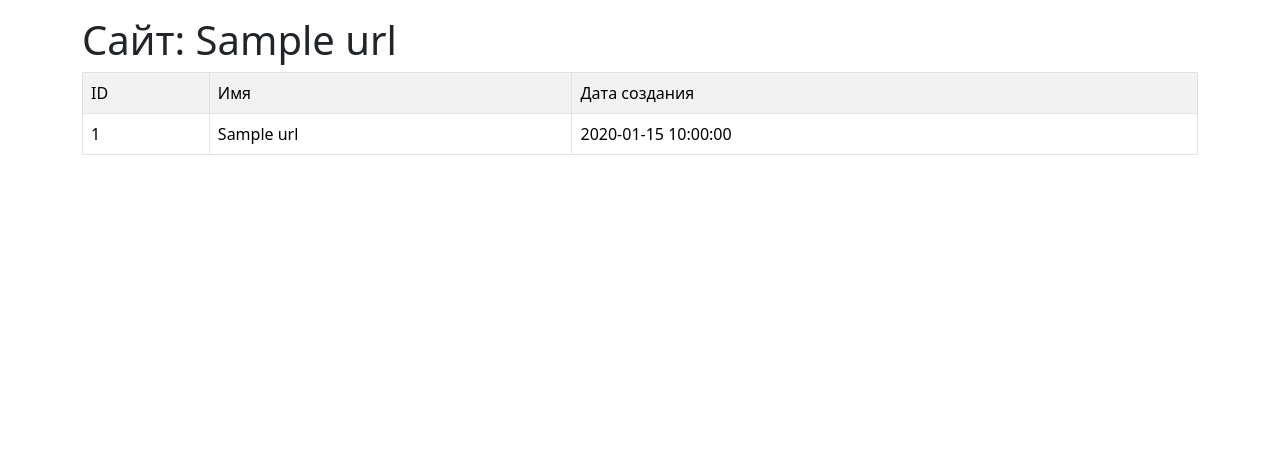
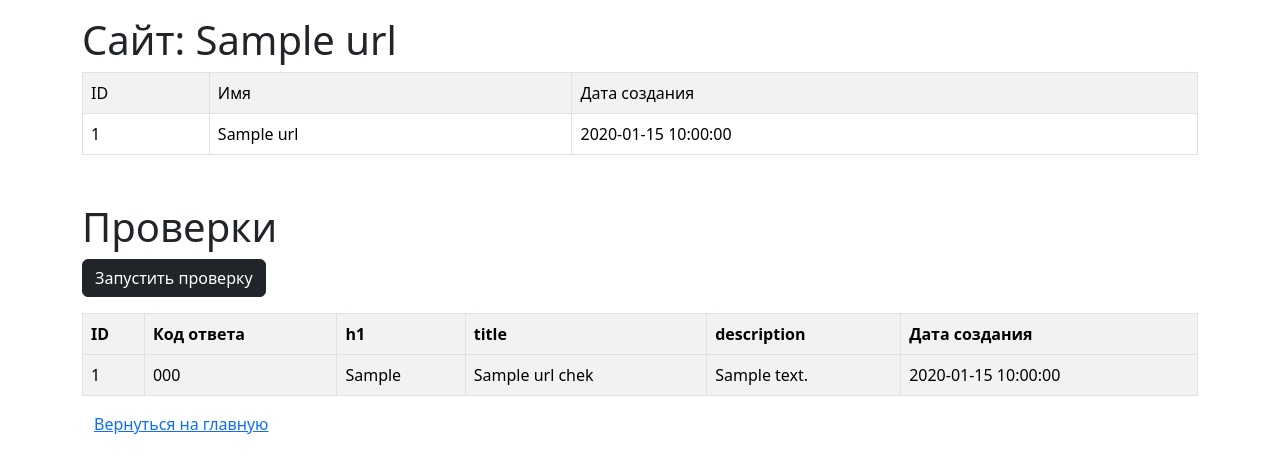
Before and after one commit to Ker0s1n/python-project-83, a Flask app: page /urls/1 in a window 1280 px wide. Shown: the part 65-538 px from the top of the page. Run offline with Flask 3, Linux system fonts and the light colour scheme; a database or web service that is not in the repository returns one stand-in record (values such as "Sample title"); some libraries are stand-ins or nearby versions.

Commit message:
step 4 complete

```diff
--- a/page_analyzer/app.py
+++ b/page_analyzer/app.py
@@ -65,6 +65,7 @@ def post_url():
 def get_url(id):
     conn = db_module.connect_db(DATABASE_URL)
     url_info = db_module.get_url(conn, id)
+    url_check = db_module.show_url_checks(conn, id)
 
     if not url_info:
         db_module.close(conn)
@@ -74,6 +75,7 @@ def get_url(id):
     return render_template(
         'urls/id_info.html',
         url_info=url_info,
+        url_check=url_check,
         messages=get_flashed_messages(with_categories=True)
     )
 
@@ -90,3 +92,19 @@ def get_urls_list():
         urls=urls,
         messages=messages
     )
+
+
+@app.post('/urls/<int:id>/cheks')
+def post_url_check(id):
+    conn = db_module.connect_db(DATABASE_URL)
+    url_info = db_module.get_url(conn, id)
+
+    # if errors:
+    #     flash('Произошла ошибка: сайт не прошёл проверку', 'error')
+    #     return redirect(url_for('get_url', id=id), code=406)
+
+    id = db_module.add_url_check(conn, url_info)
+    db_module.close(conn)
+
+    flash(f'проверка URL была успешно добавлена для id: {id}', 'success')
+    return redirect(url_for('get_url', id=id), code=302)
--- a/page_analyzer/db_module.py
+++ b/page_analyzer/db_module.py
@@ -36,7 +36,24 @@ def get_url(conn, id):
 
 
 def show_urls(conn):
-    query = 'SELECT * FROM urls ORDER BY id DESC'
+    query = '''
+    WITH last_check AS (
+        SELECT DISTINCT ON (url_id)
+            url_id,
+            created_at
+        FROM url_cheks
+        ORDER BY url_id, created_at DESC
+    )
+    SELECT
+        urls.id,
+        urls.name,
+        last_check.created_at as check
+    FROM urls
+    LEFT JOIN last_check
+    ON urls.id = last_check.url_id
+    ORDER BY urls.id
+    DESC
+    '''
     with conn.cursor(cursor_factory=RealDictCursor) as curs:
         curs.execute(query)
         urls_all = curs.fetchall()
@@ -51,3 +68,33 @@ def url_unique_id(conn, url):
         if not url_id:
             return None
         return url_id['id']
+
+
+def add_url_check(conn, url_check):
+    query = '''
+    INSERT INTO url_cheks (
+    url_id)
+    VALUES (%s)
+    '''
+    with conn.cursor(cursor_factory=RealDictCursor) as curs:
+        curs.execute(
+            query,
+            (
+                url_check.get('id'),
+                # url_check.get('status_code'),
+                # url_check.get('h1'),
+                # url_check.get('title'),
+                # url_check.get('description')
+                # status_code, h1, title, description
+            )
+        )
+        conn.commit()
+        return url_check.get('id')
+
+
+def show_url_checks(conn, id):
+    query = 'SELECT * FROM url_cheks WHERE url_id = %s ORDER BY id DESC'
+    with conn.cursor(cursor_factory=RealDictCursor) as curs:
+        curs.execute(query, (id,))
+        url_checks_all = curs.fetchall()
+        return url_checks_all
--- a/page_analyzer/templates/urls/id_info.html
+++ b/page_analyzer/templates/urls/id_info.html
@@ -17,5 +17,35 @@
             <td>{{ url_info['created_at'] }}</td>
         </tr>
     </table>
+
+    <h1 class="mt-5">Проверки</h1>
+    <form class="" action="{{ url_for('post_url_check', id=url_info['id']) }}" method="post">
+        <button type="submit" class="btn btn-dark">Запустить проверку</button>
+    </form>
+    <table class="mt-3 table table-bordered table-striped" data-test="checks">
+        <tr class="fw-bold">
+            <td>ID</td>
+            <td>Код ответа</td>
+            <td>h1</td>
+            <td>title</td>
+            <td>description</td>
+            <td>Дата создания</td>
+        </tr>
+        <tbody class="fs-6 fw-normal">
+            {% for check in url_check %}
+            <tr>
+                <td>{{ check['id'] }}</td>
+                <td>{{ check['status_code'] }}</td>
+                <td>{{ check['h1'] }}</td>
+                <td>{{ check['title'] }}</td>
+                <td>{{ check['description'] }}</td>
+                <td>{{ check['created_at'] }}</td>
+            </tr>
+            {% endfor %}
+        </tbody>
+    </table>
+    <div class="container my-3">
+        <p><a href="/">Вернуться на главную</a></p>
+    </div>
 </div>
 {% endblock %}
--- a/page_analyzer/templates/urls/show_urls.html
+++ b/page_analyzer/templates/urls/show_urls.html
@@ -20,7 +20,7 @@
                 <td>
                 <a href="{{ url_for('get_url', id=url.id) }}">{{ url.name }}</a>
                 </td>
-                <td>{{ url.created_at }}</td>
+                <td>{{ url.check }}</td>
             </tr>
             {% endfor %}
         </tbody>
```
Also changed, not shown: database.sql (+10 -0 lines).
